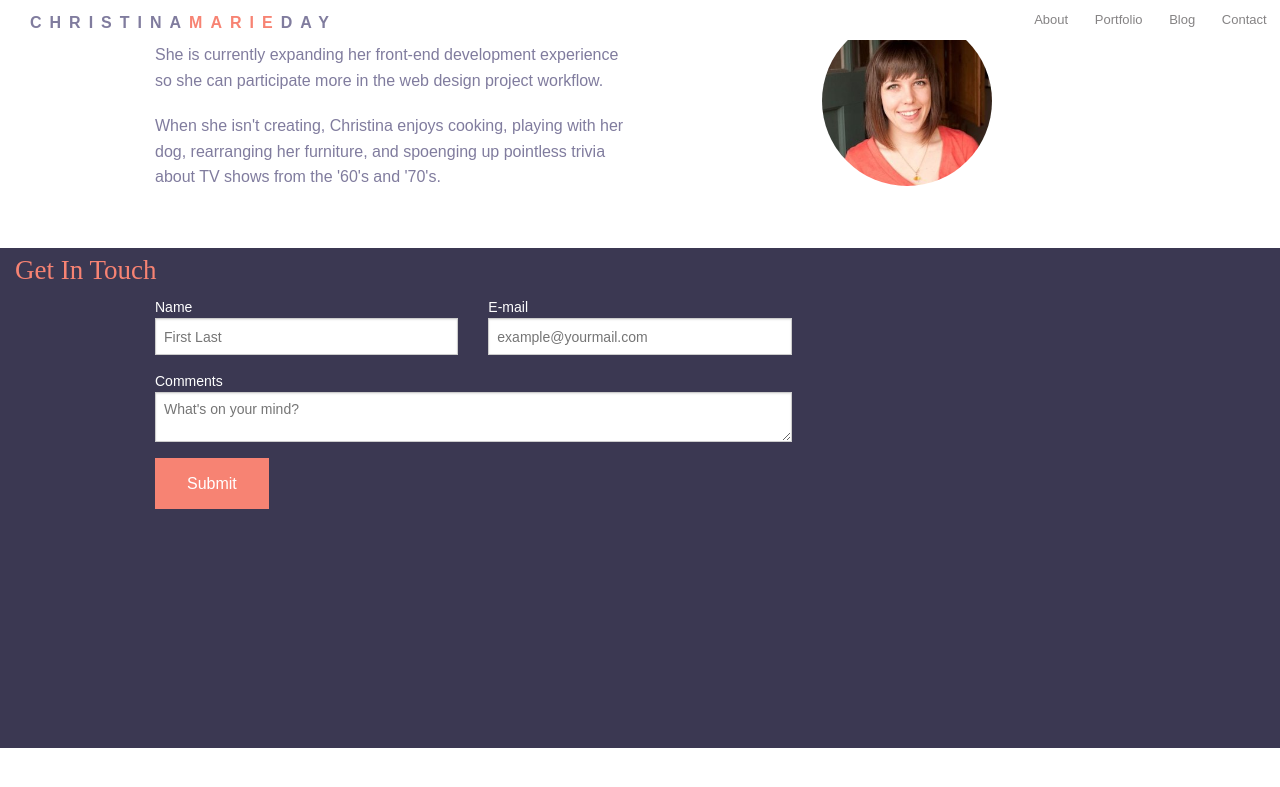
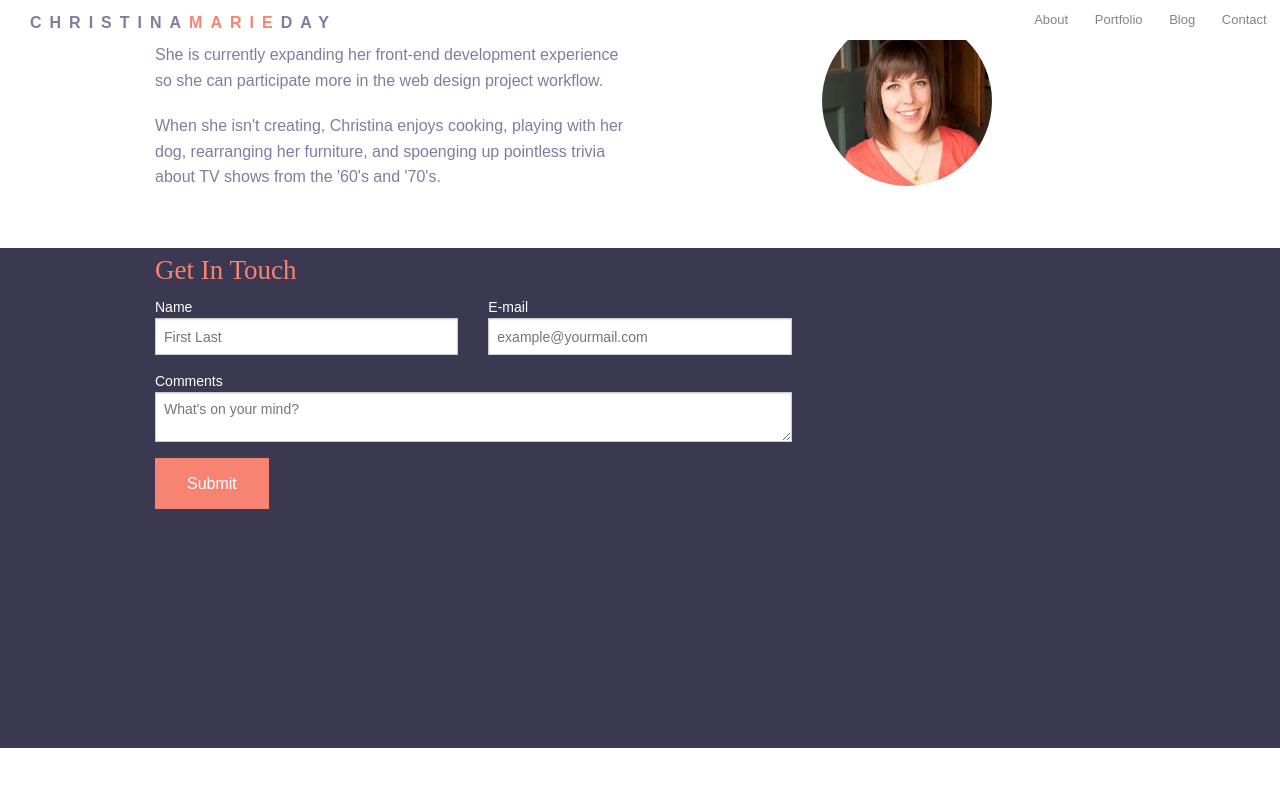
Before and after one commit to ChristinaDay/old-portfolio, a Jekyll site: the page built from index.html, in a window 1280 px wide and 900 px high, scrolled down 872 px. Shown: the top 787 px of the window. Built offline with Jekyll 4.4.1, drawn with Linux system fonts in a browser that asks for light colours; Markdown is read by kramdown in place of the engine named in the settings; a script that is not in the unit is left out.

Commit message:
fixed heading alignment in footer

```diff
--- a/_layouts/portfolio.html
+++ b/_layouts/portfolio.html
@@ -171,12 +171,14 @@
         <footer>
   <a name="contact"></a>
 
-    <h3 class="large-12 columns">Get In Touch</h3>
+
 
 
     <div class="row">
       <div class="large-8 medium-8 columns">
-        <!-- Grid Example -->
+
+        <h3>Get In Touch</h3>
+
         <form data-abide action="http://getsimpleform.com/messages?form_api_token=2a20f37052b04e81aca043f2ae506ae7" method="post">
           <div class="row">
 
```
